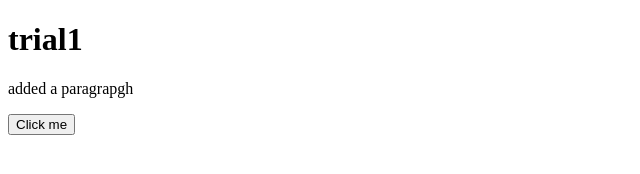
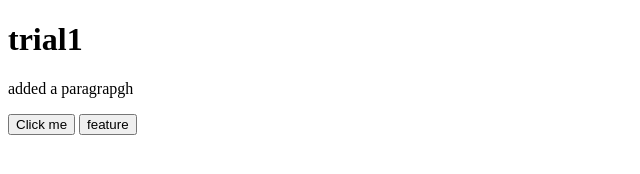
Before and after one commit to Giotec20222/trial1, a plain HTML site: page index.html in a window 1280 px wide. Shown: the whole page, without its empty margins (0-640 px from the left). Drawn offline with Linux system fonts and the light colour scheme.

Commit message:
added features to read me and index.html

```diff
--- a/index.html
+++ b/index.html
@@ -9,5 +9,6 @@
     <h1>trial1</h1>
     <p>added a paragrapgh</p>
     <button>Click me</button>
+    <button>feature</button>
 </body>
 </html>
```
Also changed, not shown: 1 other file.
